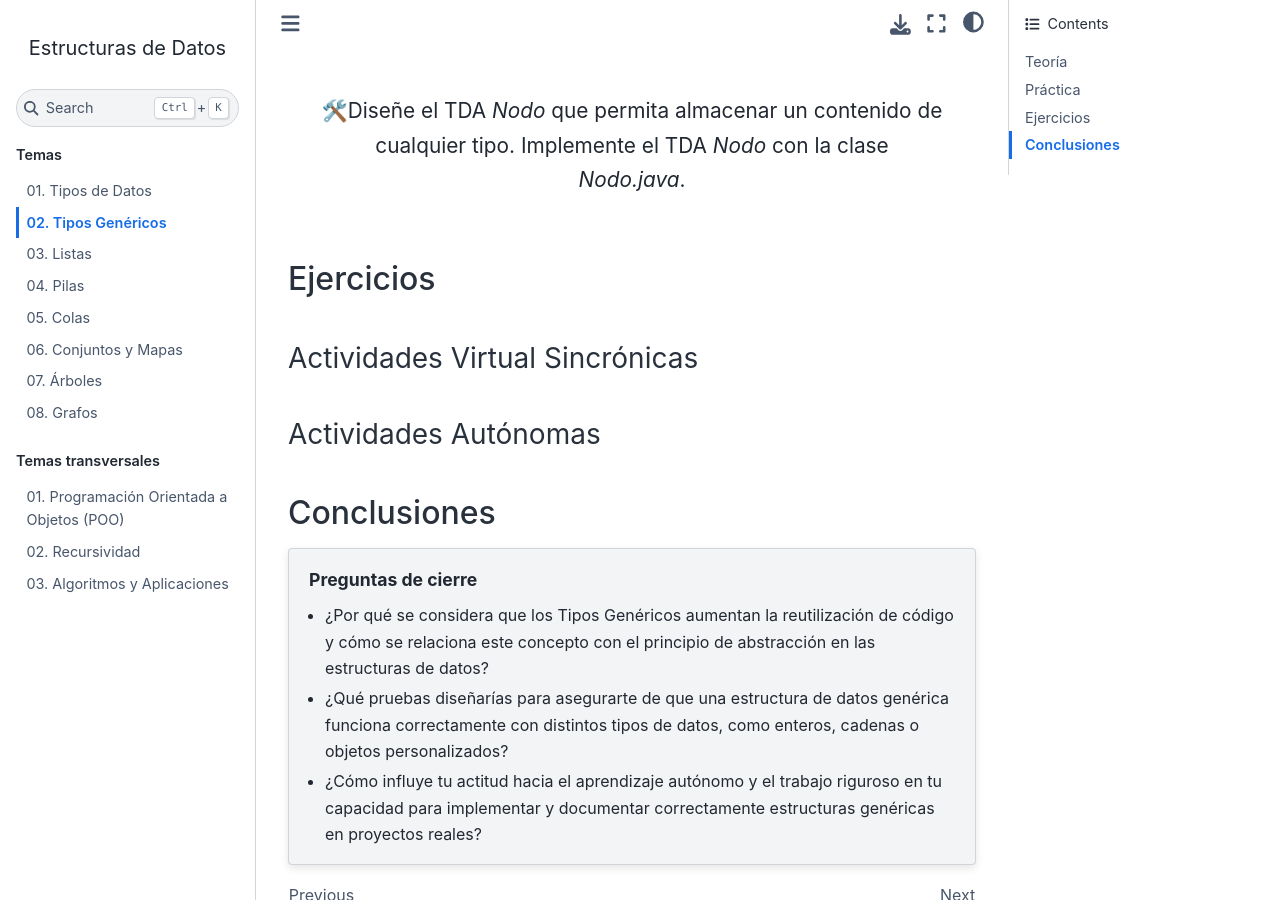
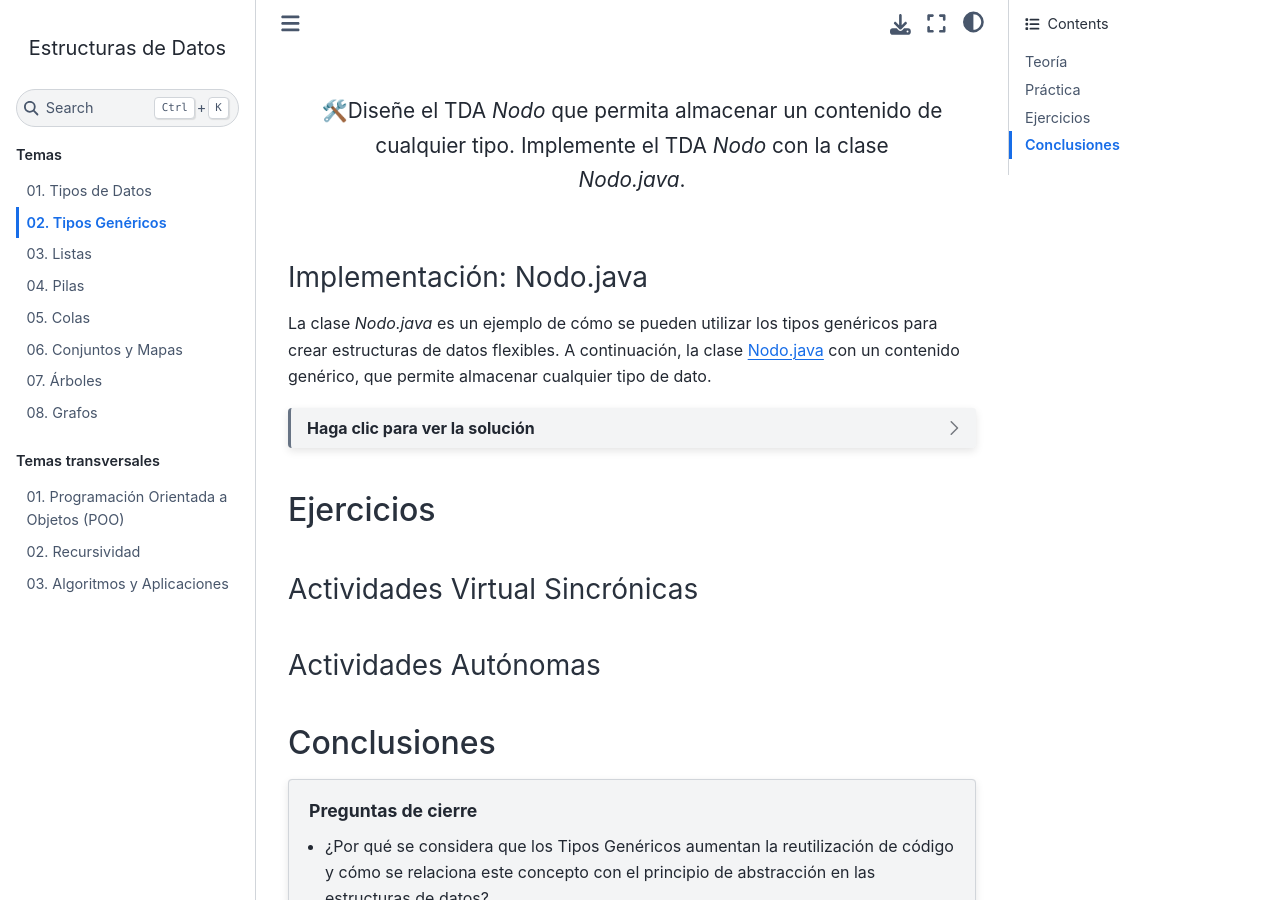
Before and after one commit to CDIAFIEC/FAQs, a Sphinx documentation site: the page built from docs/source/temas/02.generico.rst, in a window 1280 px wide and 900 px high, scrolled down 4196 px. Built offline with Sphinx 7.4.7 and the Sphinx Book theme 1.1.4, drawn with Linux system fonts in a browser that asks for light colours.

Commit message:
solucion

```diff
--- a/docs/source/temas/02.generico.rst
+++ b/docs/source/temas/02.generico.rst
@@ -223,6 +223,46 @@
 
     Diseñe el TDA `Nodo` que permita almacenar un contenido de cualquier tipo. Implemente el TDA `Nodo` con la clase `Nodo.java`.
 
+Implementación: Nodo.java
+-------------------------
+
+La clase `Nodo.java` es un ejemplo de cómo se pueden utilizar los tipos genéricos para crear estructuras de datos flexibles. A continuación, la clase :ref:`Nodo.java <clase_nodo>` con un contenido genérico, que permite almacenar cualquier tipo de dato.
+
+.. _clase_nodo:
+
+.. dropdown:: Haga clic para ver la solución
+    :animate: fade-in-slide-down
+
+    .. code-block:: java
+
+        public class Nodo<T> {
+            private T contenido;
+
+            public Nodo(T contenido) {
+                this.contenido = contenido;
+            }
+
+            public T getContenido() {
+                return contenido;
+            }
+
+            public void setContenido(T contenido) {
+                this.contenido = contenido;
+            }
+
+        }
+
+        public class Main {
+
+            public static void main(String[] args) {
+
+                Nodo<String> nodo1 = new Nodo<String>("Primer nodo");
+
+                System.out.println("Contenido del nodo: " + nodo1.getContenido());
+
+            }
+        }
+
 Ejercicios
 ==========
 
```
